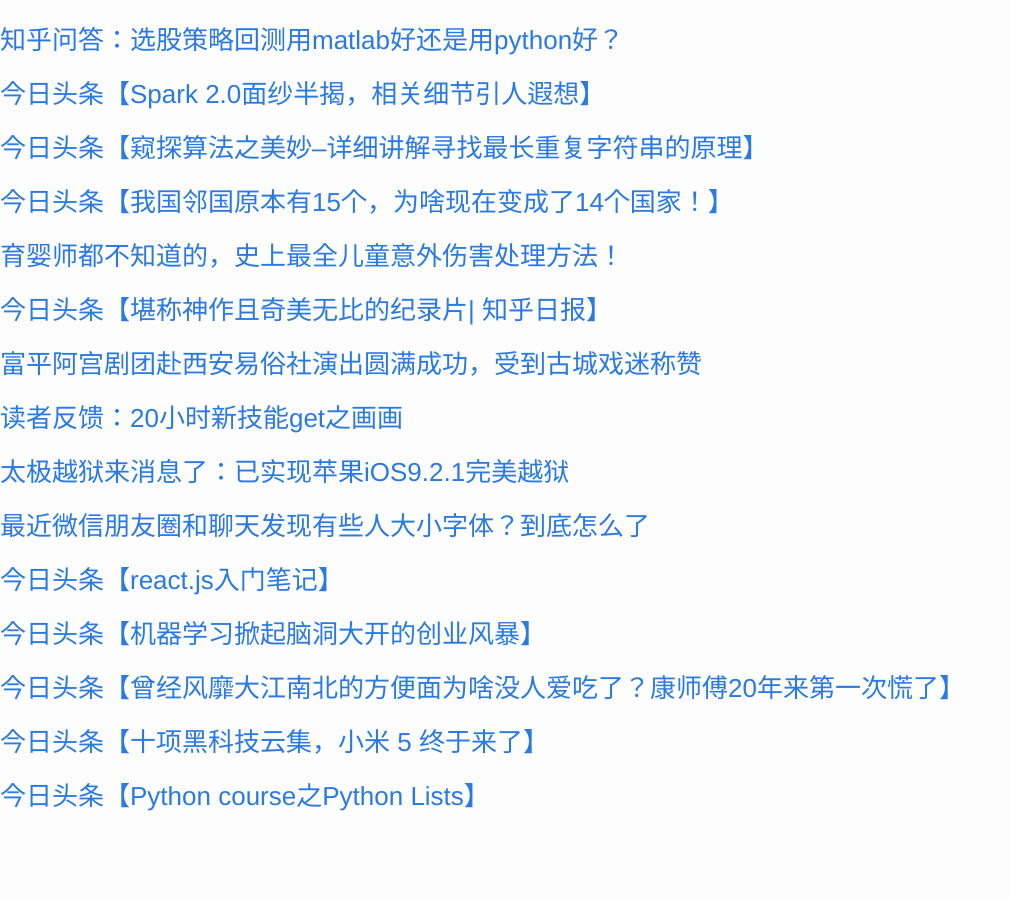
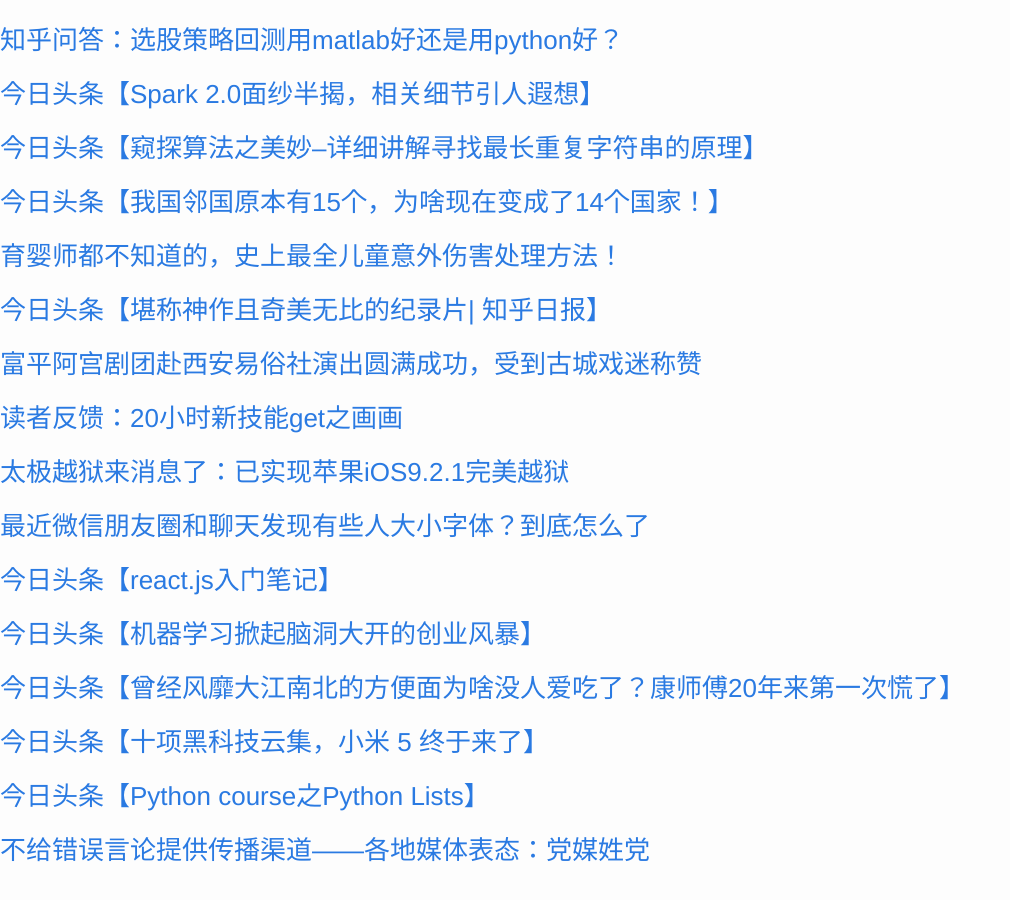
Before and after one commit to cnwarden/cnwarden.github.io, a Jekyll site: the page built from _posts/2016-02-22-test.markdown, in a window 1280 px wide and 900 px high, scrolled down 1380 px. Shown: the whole window, without its empty margins (0-1010 px from the left). Built offline with Jekyll 4.4.1, drawn with Linux system fonts in a browser that asks for light colours; before the commit the page ends 2226 px from its top, so only the background shows below that.

Commit message:
auto commit

```diff
--- a/_posts/2016-02-22-test.markdown
+++ b/_posts/2016-02-22-test.markdown
@@ -81,3 +81,5 @@ categories: update
 ### [今日头条【十项黑科技云集，小米 5 终于来了】](http://toutiao.com/item/6254762742297657858/?iid=3578109516&app=news_article&tt_from=android_share&utm_source=email&utm_medium=toutiao_android&utm_campaign=client_share)
 
 ### [今日头条【Python course之Python Lists】](http://toutiao.com/item/6254632566473622017/?iid=3578109516&app=news_article&tt_from=android_share&utm_source=email&utm_medium=toutiao_android&utm_campaign=client_share)
+
+### [不给错误言论提供传播渠道——各地媒体表态：党媒姓党](http://mp.weixin.qq.com/s?__biz=MjM5MDIwODkyMA==&mid=401458629&idx=1&sn=2e307ab28d9408ba67eb7f96597381aa&scene=0#wechat_redirect)
```
